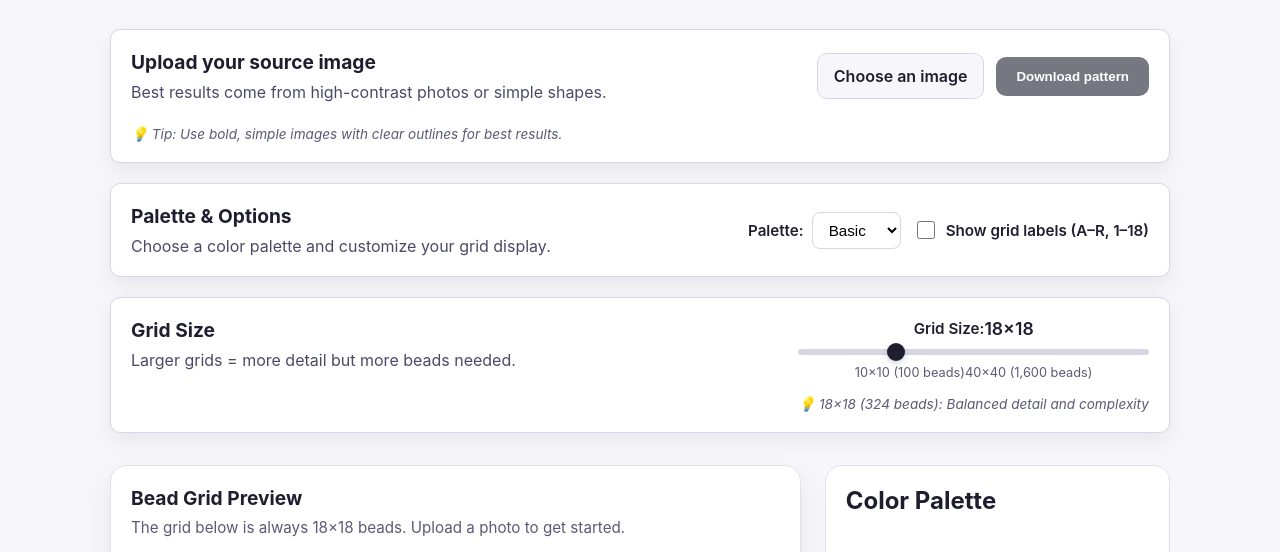
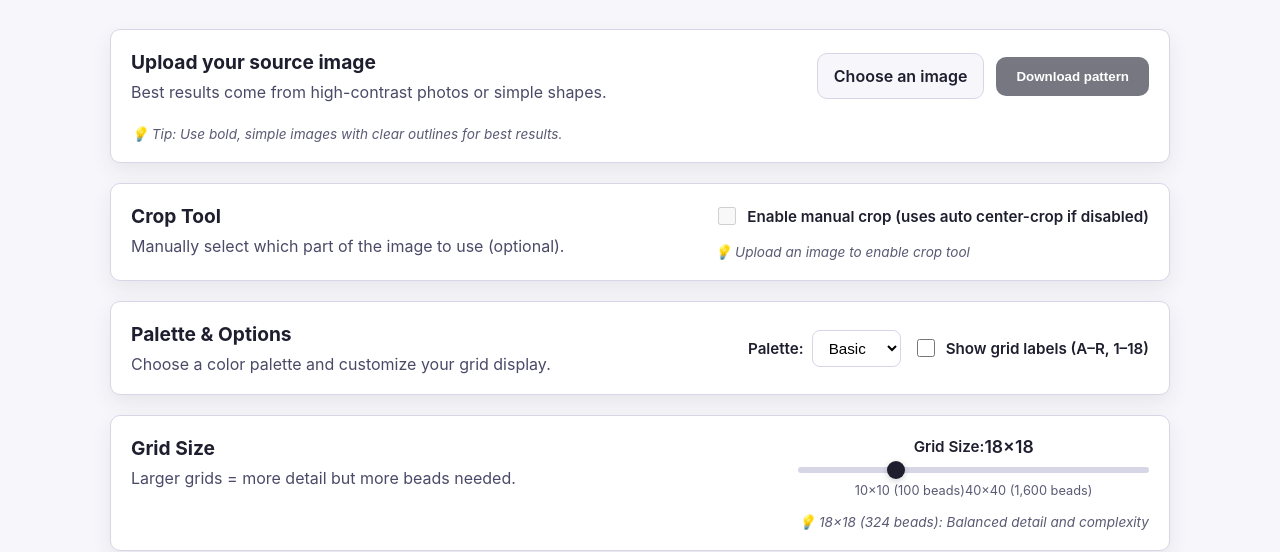
Before and after one commit to mathiasguille/bead-pattern, a website: page index.html in a window 1280 px wide. Shown: the part 191-743 px from the top of the page. Drawn offline with Linux system fonts and the light colour scheme.

Commit message:
fix crop ui

```diff
--- a/index.html
+++ b/index.html
@@ -53,7 +53,7 @@
         </div>
 
         <!-- Crop Tool Panel (Optional) -->
-        <div class="control-card" id="cropControlCard" style="display: none;">
+        <div class="control-card" id="cropControlCard">
           <div>
             <h2>Crop Tool</h2>
             <p>Manually select which part of the image to use (optional).</p>
--- a/script.js
+++ b/script.js
@@ -152,6 +152,20 @@ let cropBox = {
 };
 /** Original image dimensions (for bounds checking) */
 let sourceImageDimensions = { width: 0, height: 0 };
+
+/**
+ * Initialize crop tool UI state.
+ * Disables crop controls until an image is uploaded.
+ */
+function initializeCropUI() {
+  cropModeCheckbox.disabled = true;
+  cropModeCheckbox.checked = false;
+  cropStatus.textContent = "💡 Upload an image to enable crop tool";
+  updateCropModeUI();
+}
+
+// Initialize crop UI on page load
+initializeCropUI();
 
 // ============================================================================
 // Rendering & Display Functions
@@ -798,8 +812,7 @@ imageInput.addEventListener("change", (event) => {
   image.onload = () => {
     CURRENT_IMAGE = image;
 
-    // Initialize crop tool
-    cropControlCard.style.display = "block";
+    // Initialize crop tool (card is always visible, now enable controls)
     sourceImageDimensions.width = image.width;
     sourceImageDimensions.height = image.height;
 
@@ -814,6 +827,9 @@ imageInput.addEventListener("change", (event) => {
     cropXSlider.max = image.width;
     cropYSlider.max = image.height;
     cropSizeSlider.max = Math.min(image.width, image.height);
+
+    // Enable crop controls
+    cropModeCheckbox.disabled = false;
 
     // Update crop status and UI
     cropStatus.textContent = `📷 Image loaded: ${image.width}×${image.height}px. Crop tool ready!`;
```
